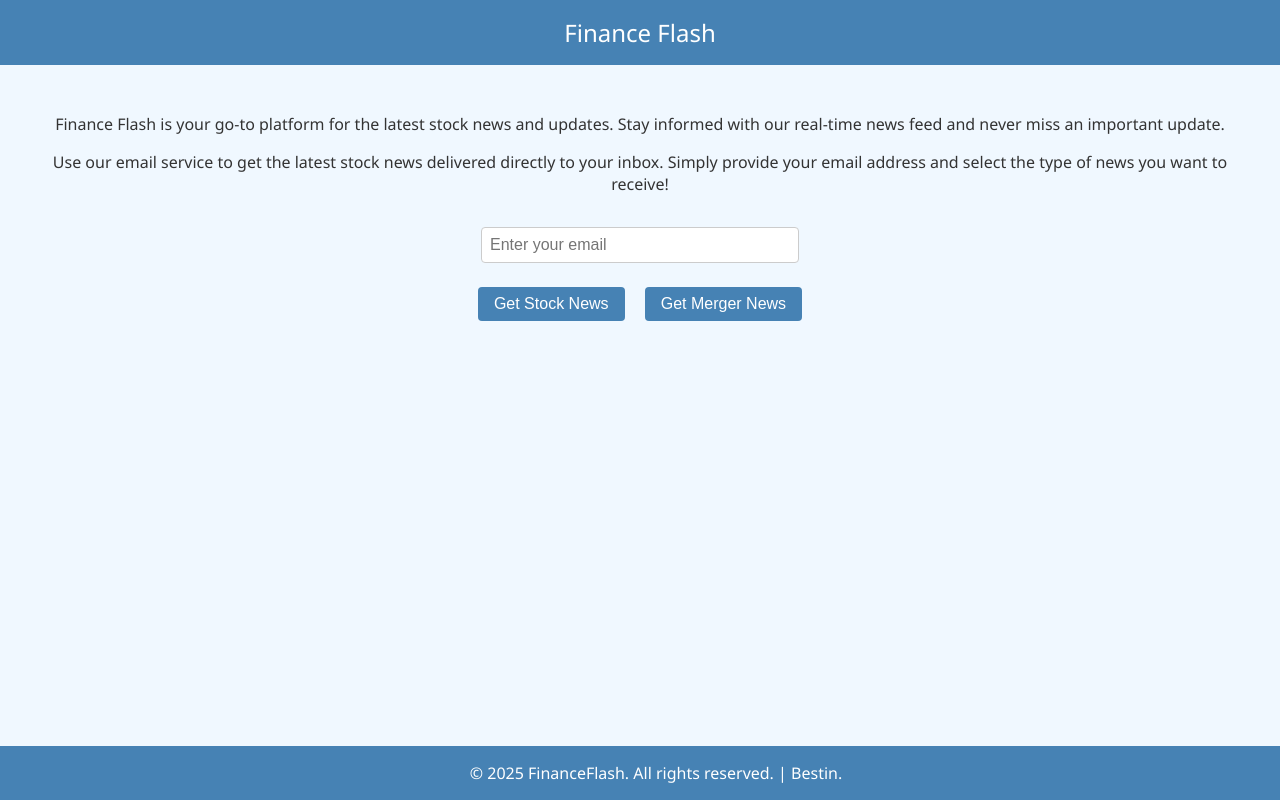
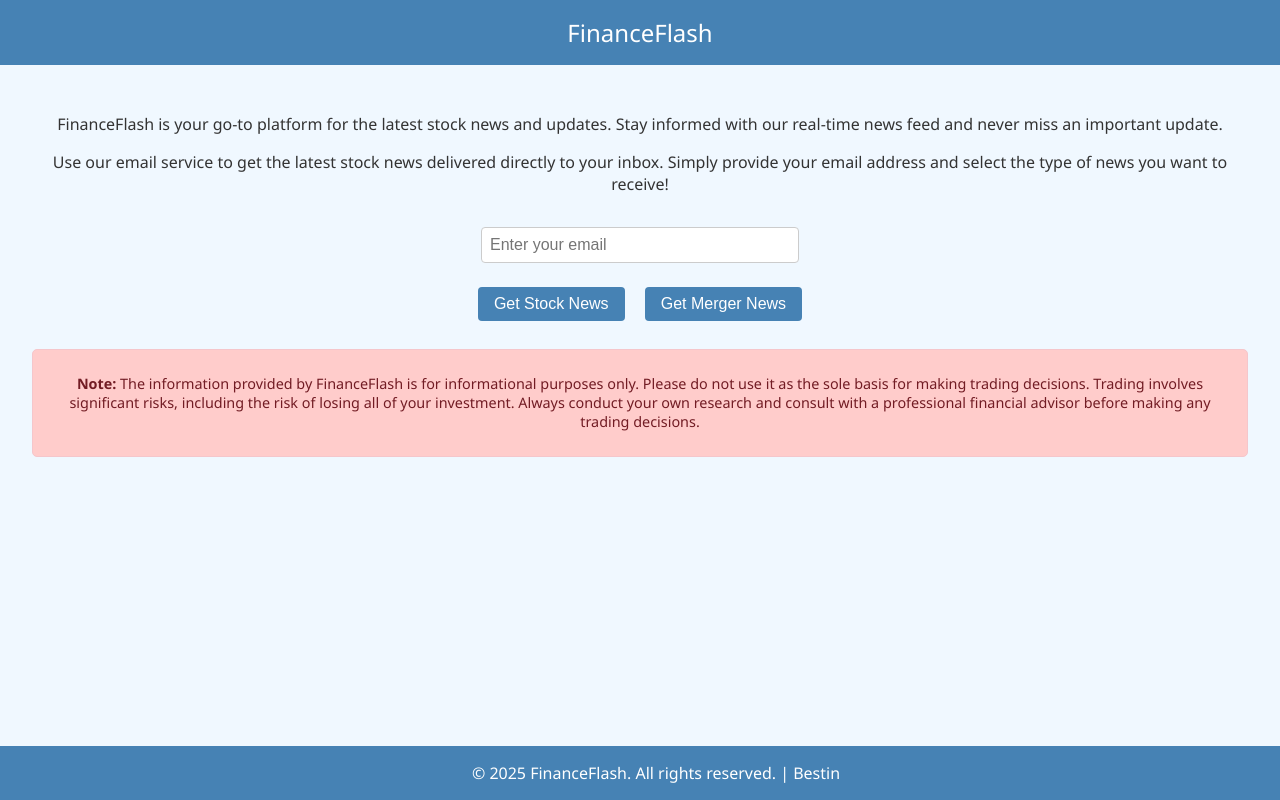
Before and after one commit to bestin-07/FinanceFlash, a Flask app: page / in a window 1280 px wide. Run offline with Flask 2, Linux system fonts and the light colour scheme.

Commit message:
refactor index.html

```diff
--- a/app.py
+++ b/app.py
@@ -19,8 +19,8 @@ def send_email_route():
     news_items = fetch_news(category)
     email_content = render_template('email_template.html', stock_news=news_items)
     try:
-        send_email(email, email_content)
-        return render_template('success.html')
+        #send_email(email, email_content)
+        return render_template('email_template.html', stock_news=news_items)
     except (smtplib.SMTPException, TimeoutError, ConnectionRefusedError) as e:
         print(f"Failed to send email: {e}")
         return render_template('error.html'), 500
--- a/templates/index.html
+++ b/templates/index.html
@@ -56,14 +56,23 @@
         .form-container button:hover {
             background-color: #5a9bd4;
         }
+        .warning {
+            margin-top: 20px;
+            padding: 10px;
+            background-color: #ffcccb;
+            color: #721c24;
+            border: 1px solid #f5c6cb;
+            border-radius: 5px;
+            font-size: 0.9rem;
+        }
     </style>
 </head>
 <body>
     <header>
-        Finance Flash
+        FinanceFlash
     </header>
     <main>
-        <p>Finance Flash is your go-to platform for the latest stock news and updates. Stay informed with our real-time news feed and never miss an important update.</p>
+        <p>FinanceFlash is your go-to platform for the latest stock news and updates. Stay informed with our real-time news feed and never miss an important update.</p>
         <p>Use our email service to get the latest stock news delivered directly to your inbox. Simply provide your email address and select the type of news you want to receive!</p>
         <div class="form-container">
             <form action="/send_email" method="post">
@@ -73,9 +82,12 @@
                 <button type="submit" name="category" value="merger">Get Merger News</button>
             </form>
         </div>
+        <div class="warning">
+            <p><strong>Note:</strong> The information provided by FinanceFlash is for informational purposes only. Please do not use it as the sole basis for making trading decisions. Trading involves significant risks, including the risk of losing all of your investment. Always conduct your own research and consult with a professional financial advisor before making any trading decisions.</p>
+        </div>
     </main>
     <footer>
-        &copy; 2025 FinanceFlash. All rights reserved. | Bestin.
+        &copy; 2025 FinanceFlash. All rights reserved. | Bestin
     </footer>
 </body>
 </html>
```
